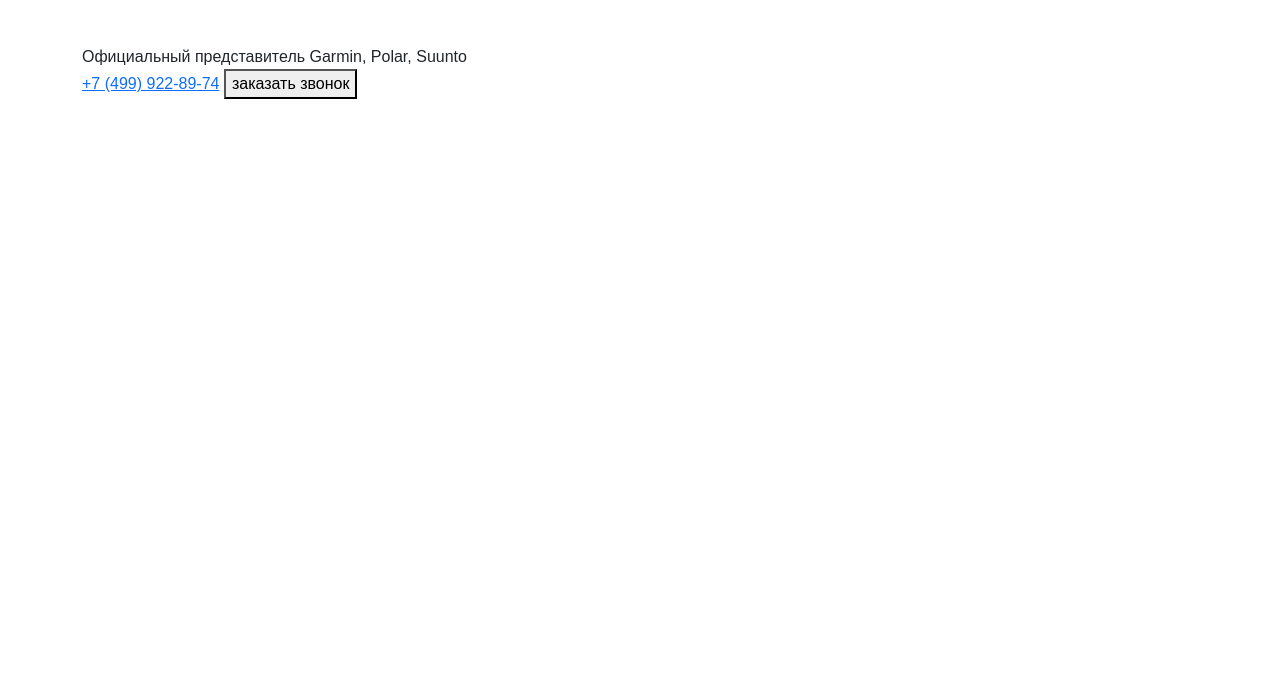
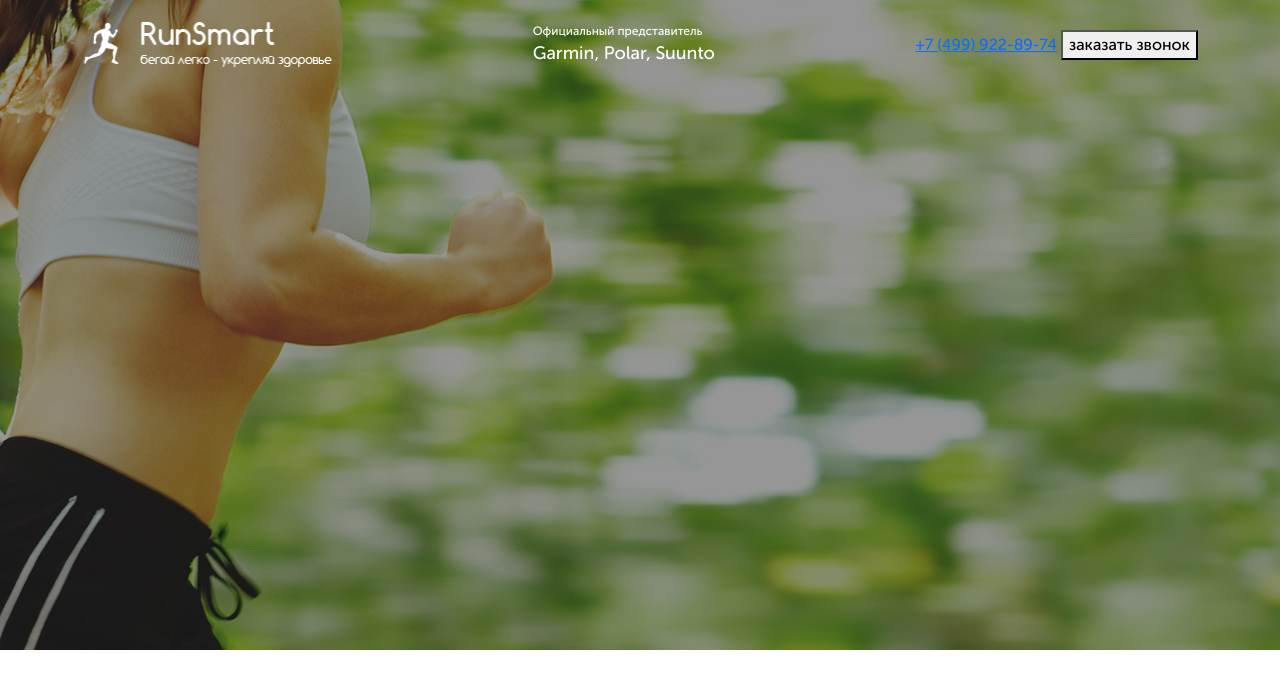
Before and after one commit to niko357/pulsometr, a website: page src/index.html in a window 1280 px wide. Drawn offline with Linux system fonts and the light colour scheme; a web font is replaced by a local one.

Commit message:
new files, styling .header

```diff
--- a/src/css/font.css
+++ b/src/css/font.css
@@ -1,5 +1,5 @@
 @font-face {
-  font-family: 'MuseoSansCyrl';
+  font-family: 'Museo Sans Cyrl';
   src: url('../fonts/MuseoSansCyrl-300.eot');
   src: url('../fonts/MuseoSansCyrl-300.eot?#iefix') format('embedded-opentype'),
     url('../fonts/MuseoSansCyrl-300.woff') format('woff'),
@@ -9,7 +9,7 @@
 }
 
 @font-face {
-  font-family: 'MuseoSansCyrl';
+  font-family: 'Museo Sans Cyrl';
   src: url('../fonts/MuseoSansCyrl-500.eot');
   src: url('../fonts/MuseoSansCyrl-500.eot?#iefix') format('embedded-opentype'),
     url('../fonts/MuseoSansCyrl-500.woff') format('woff'),
@@ -19,7 +19,7 @@
 }
 
 @font-face {
-  font-family: 'MuseoSansCyrl';
+  font-family: 'Museo Sans Cyrl';
   src: url('../fonts/MuseoSansCyrl-700.eot');
   src: url('../fonts/MuseoSansCyrl-700.eot?#iefix') format('embedded-opentype'),
     url('../fonts/MuseoSansCyrl-700.woff') format('woff'),
--- a/src/index.html
+++ b/src/index.html
@@ -11,7 +11,6 @@
   <link rel="stylesheet" href="css/bootstrap-grid.min.css">
   <link rel="stylesheet" href="css/bootstrap-reboot.min.css">
   <link rel="stylesheet" href="css/style.min.css">
-  <link rel="stylesheet" href="css/style.css">
 </head>
 
 <body>
--- /dev/null
+++ b/src/sass/blocks/_header.scss
@@ -0,0 +1,20 @@
+.header {
+  display: flex;
+  justify-content: space-between;
+  align-items: center;
+  &__logo {
+    width: 250px;
+    img {
+      width: 100%;
+    }
+  }
+  &__official {
+      font-size: 12px;
+      color: rgb(255, 255, 255);
+      font-weight: 500;
+      span {
+        display: block;
+        font-size: 18px;
+      }
+  }
+}
--- /dev/null
+++ b/src/sass/blocks/_promo.scss
@@ -0,0 +1,5 @@
+.promo {
+  min-height: 650px;
+  padding: 22px 0 93px 0;
+  background: url(../../img/bg/bg_top.jpg) center (center/cover) no-repeat;
+}
--- a/src/sass/style.scss
+++ b/src/sass/style.scss
@@ -1,6 +1,8 @@
-@import 'base/vaiables';
+@import 'base/variables';
+@import 'blocks/promo';
+@import 'blocks/header';
 * {
-  font-family: 'MuseoSansCyrl', sans-serif;
+  font-family: 'Museo Sans Cyrl', sans-serif;
 }
 .container {
   min-width: 950px;
```
Also changed, not shown: src/css/style.css (deleted), src/css/style.min.css, src/fonts/MuseoSansCyrl-300.otf (renamed from src/fonts/MuseoSansCyrl300.otf), src/fonts/MuseoSansCyrl-300.ttf (renamed from src/fonts/MuseoSansCyrl300.ttf), src/fonts/MuseoSansCyrl-300.woff (renamed from src/fonts/MuseoSansCyrl300.woff), src/fonts/MuseoSansCyrl-500.otf (renamed from src/fonts/MuseoSansCyrl500.otf), src/fonts/MuseoSansCyrl-500.ttf (renamed from src/fonts/MuseoSansCyrl500.ttf), src/fonts/MuseoSansCyrl-500.woff (renamed from src/fonts/MuseoSansCyrl500.woff), src/fonts/MuseoSansCyrl-700.otf (renamed from src/fonts/MuseoSansCyrl700.otf), src/fonts/MuseoSansCyrl-700.ttf (renamed from src/fonts/MuseoSansCyrl700.ttf), src/fonts/MuseoSansCyrl-700.woff (renamed from src/fonts/MuseoSansCyrl700.woff), src/sass/base/_variables.scss (renamed from src/sass/base/_vaiables.scss).
